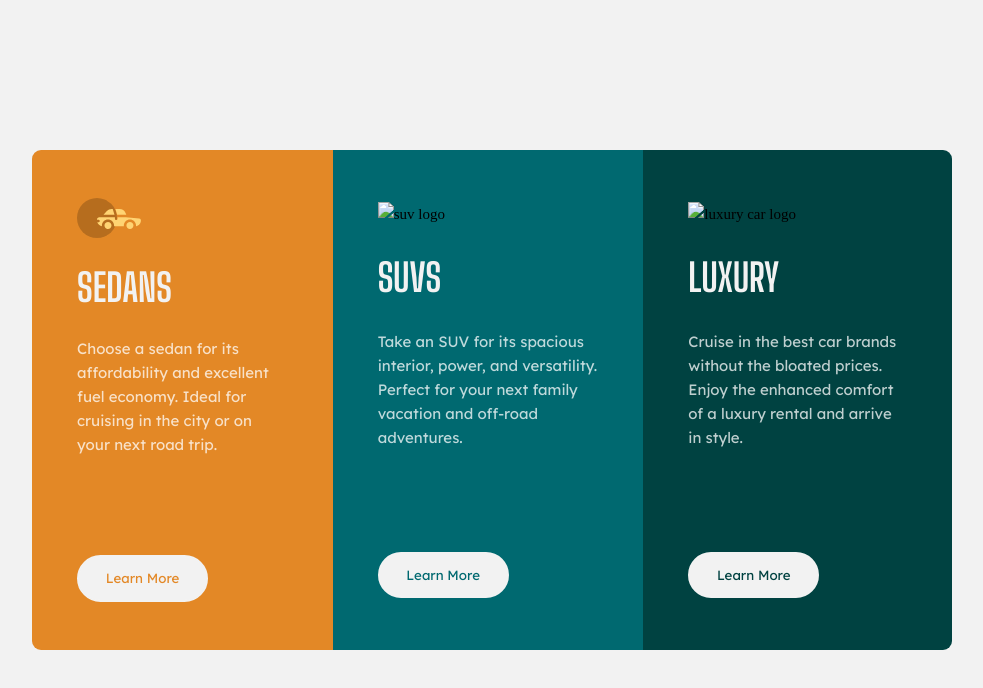
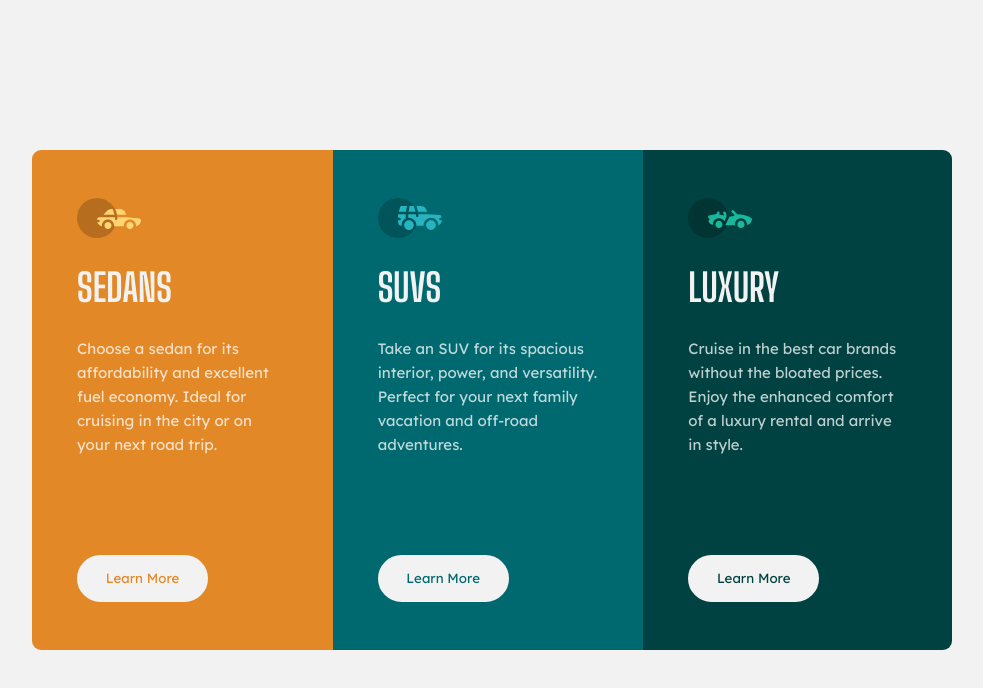
Before and after one commit to Neitodesu/Frontend-mentor-3-column-card, a plain HTML site: page index.html in a window 1280 px wide. Shown: the whole page, without its empty margins (148-1131 px from the left). Drawn offline with Linux system fonts and the light colour scheme; the site is published under a folder, as on GitHub Pages, so addresses that start at the root find nothing.

Commit message:
Add files via upload

```diff
--- a/index.html
+++ b/index.html
@@ -3,7 +3,7 @@
   <head>
     <meta charset="UTF-8" />
     <meta name="viewport" content="width=device-width, initial-scale=1.0" />
-    <link rel="icon" type="image/png" sizes="32x32" href="images/favicon-32x32.png" />
+    <link rel="icon" type="image/png" sizes="32x32" href="./assets/images/favicon-32x32.png" />
     <link rel="stylesheet" href="css/main.css" />
     <title>Frontend Mentor | 3-column preview card component</title>
   </head>
@@ -19,7 +19,7 @@
       </div>
       <div class="card" id="card-2">
         <div class="card-details">
-          <img src="/assets/images/icon-suvs.svg" alt="suv logo" />
+          <img src="./assets/images/icon-suvs.svg" alt="suv logo" />
           <h2>SUVs</h2>
           <p>Take an SUV for its spacious interior, power, and versatility. Perfect for your next family vacation and off-road adventures.</p>
           <button class="button-2">Learn More</button>
@@ -27,7 +27,7 @@
       </div>
       <div class="card" id="card-3">
         <div class="card-details">
-          <img src="/assets/images/icon-luxury.svg" alt="luxury car logo" />
+          <img src="./assets/images/icon-luxury.svg" alt="luxury car logo" />
           <h2>Luxury</h2>
           <p>Cruise in the best car brands without the bloated prices. Enjoy the enhanced comfort of a luxury rental and arrive in style.</p>
           <button class="button-3">Learn More</button>
```
Also changed, not shown: 1 other file.
